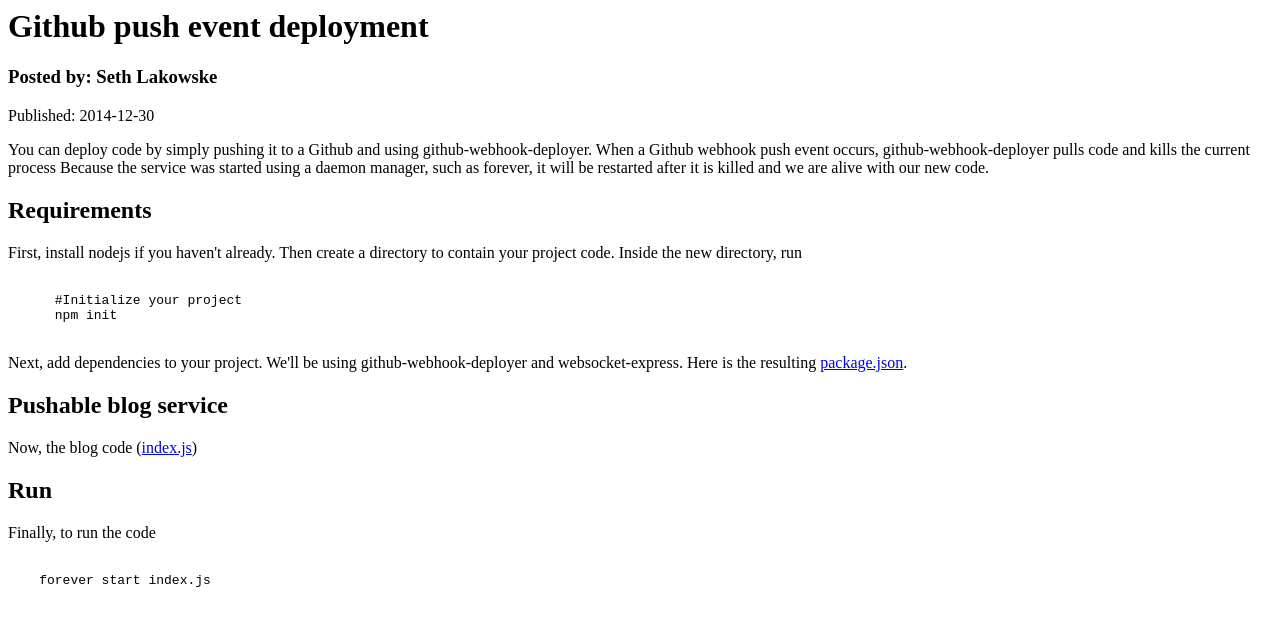
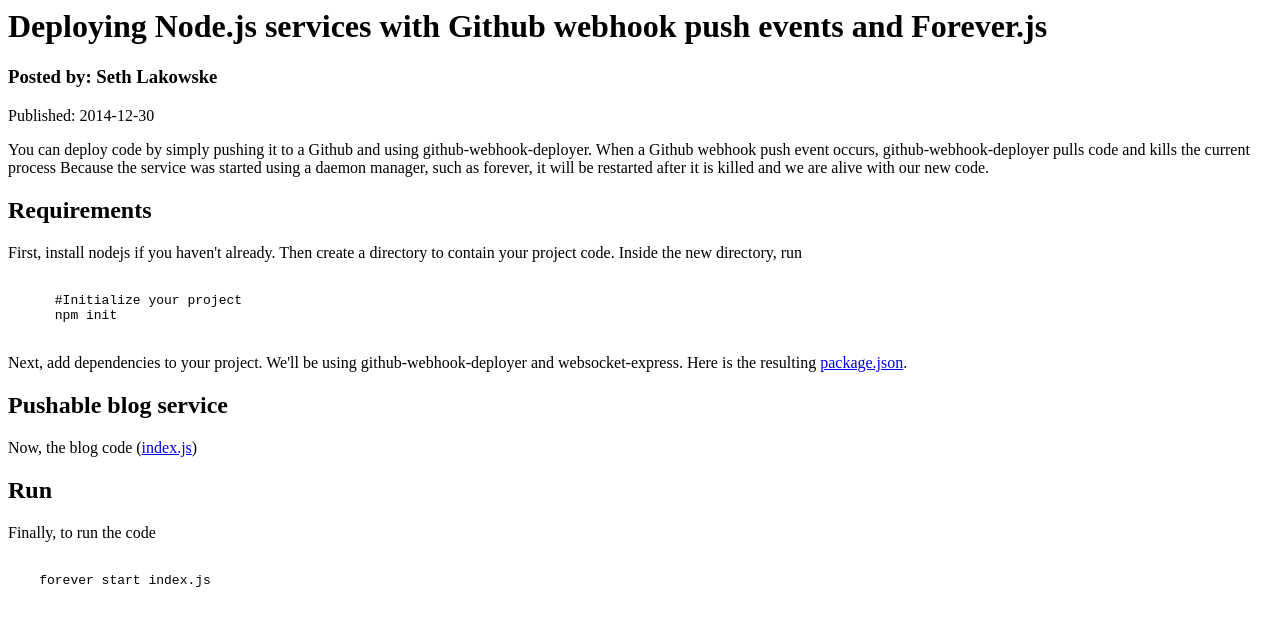
Before and after one commit to lakowske/blog, a website: page articles/github-push-event-deployment/index.html in a window 1280 px wide. Drawn offline with Linux system fonts and the light colour scheme; a script that the page names is missing.

Commit message:
trying on a differnt title

```diff
--- a/articles/github-push-event-deployment/index.html
+++ b/articles/github-push-event-deployment/index.html
@@ -1,9 +1,9 @@
 <html>
 <head>
-  <title>Github push event deployment</title>
+  <title>Deploying Node.js services with Github webhook push events and Forever.js</title>
 </head>
 <body>
-  <h1>Github push event deployment</h1>
+  <h1>Deploying Node.js services with Github webhook push events and Forever.js</h1>
   <h3>Posted by: Seth Lakowske</h3>
   <p>Published: <time pubdate="pubdate">2014-12-30</time></p>
 
```
